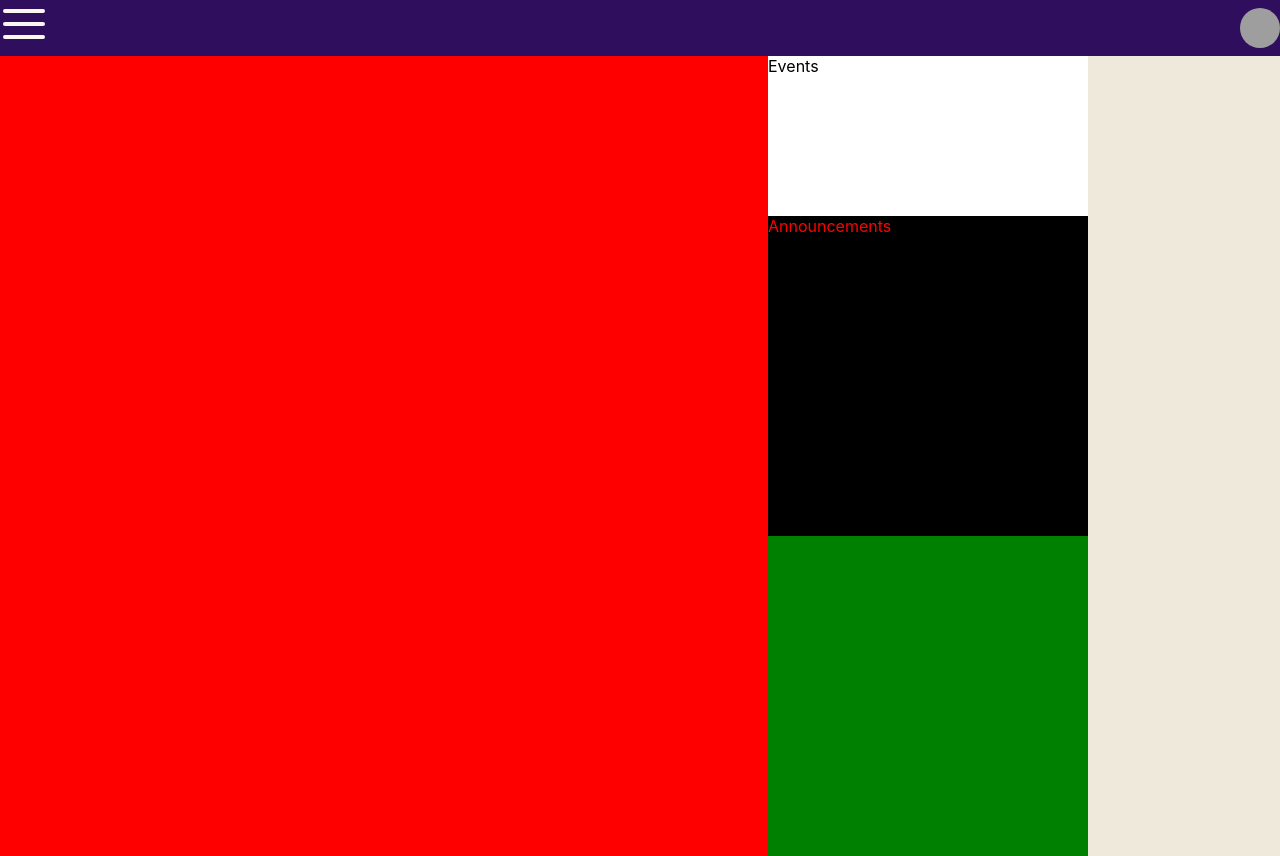
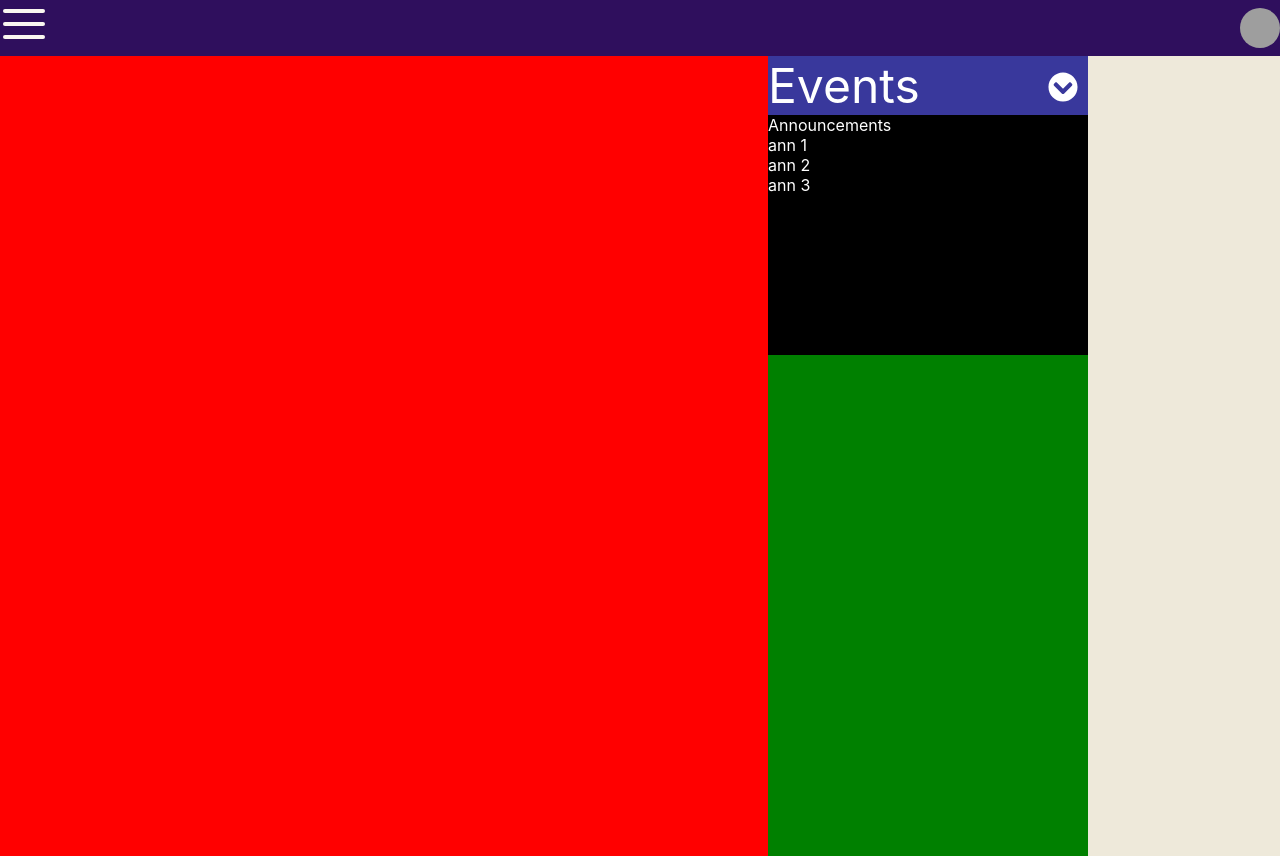
Before and after one commit to IN-Accurate/alumni-portal-rset, a React (Create React App) app in the folder client/: page / in a window 1280 px wide. Built offline with nearby package versions, Linux system fonts and the light colour scheme; grey boxes are pictures that could not be loaded.

Commit message:
Add some event-cont content

```diff
--- a/client/src/CSS/Announcements.css
+++ b/client/src/CSS/Announcements.css
@@ -1,3 +1,3 @@
 .ann-cont {
-  color: red;
+  color: white;
 }
--- /dev/null
+++ b/client/src/CSS/Events.css
@@ -0,0 +1,37 @@
+.event-container {
+  background-color: rgb(57, 56, 156);
+  width: 100%;
+}
+
+.event-hero {
+  display: flex;
+  flex-direction: row;
+  justify-content: space-between;
+  align-items: center;
+  font-size: 48px;
+  color: white;
+  cursor: pointer;
+}
+
+.event-icon {
+  cursor: pointer;
+  font-size: 30px;
+  padding-top: 10px;
+  padding-right: 10px;
+}
+.rotate-both-icon {
+  transition: transform 500ms ease-in-out;
+}
+.rotate-icon {
+  transform: rotate(180deg);
+}
+
+.event-list {
+  overflow: hidden;
+  max-height: 0;
+  transition: max-height 0.5s ease;
+}
+
+.event-list-show {
+  max-height: 30vh;
+}
--- a/client/src/CSS/Home.css
+++ b/client/src/CSS/Home.css
@@ -28,18 +28,13 @@
   flex-direction: column;
 }
 
-.home-bot-right-1 {
-  background-color: white;
-  height: 20vh;
-  width: 25vw;
-}
-
-.home-bot-right-2 {
+.ann-cont {
   background-color: black;
-  height: 20vh;
+  width: 100%;
+  height: 30vh;
 }
 
 .home-bot-right-3 {
   background-color: purple;
-  width: 25vw;
+  width: 100%;
 }
--- a/client/src/Pages/Announcements.js
+++ b/client/src/Pages/Announcements.js
@@ -1,7 +1,15 @@
 import React from 'react';
 import '../CSS/Announcements.css';
 function Announcements() {
-  return <div className='ann-cont'>Announcements</div>;
+  let ann_data = ['ann 1', 'ann 2', 'ann 3'];
+  return (
+    <div className='ann-cont'>
+      <div>Announcements</div>
+      {ann_data &&
+        ann_data.length > 0 &&
+        ann_data.map((data, index) => <div key={index}>{data}</div>)}
+    </div>
+  );
 }
 
 export default Announcements;
--- a/client/src/Pages/Events.js
+++ b/client/src/Pages/Events.js
@@ -1,7 +1,36 @@
-import React from 'react';
+import { useState } from 'react';
+import { FaChevronCircleDown } from 'react-icons/fa';
+import '../CSS/Events.css';
 
 function Events() {
-  return <div>Events</div>;
+  let event_data = ['event 1', 'event 2', 'event 3'];
+  const [showAllEvents, setShowAllEvents] = useState(false);
+
+  const toggleShowAllEvents = () => {
+    setShowAllEvents(!showAllEvents);
+  };
+
+  return (
+    <div className='event-container'>
+      <div className='event-hero' onClick={toggleShowAllEvents}>
+        Events
+        <span className='event-icon' onClick={toggleShowAllEvents}>
+          <FaChevronCircleDown
+            className={
+              showAllEvents
+                ? 'rotate-icon rotate-both-icon '
+                : 'rotate-both-icon '
+            }
+          />
+        </span>
+      </div>
+      <div className={`event-list ${showAllEvents ? 'event-list-show' : ''}`}>
+        {event_data.map((data, index) => (
+          <div key={index}>{data}</div>
+        ))}
+      </div>
+    </div>
+  );
 }
 
 export default Events;
--- a/client/src/Pages/Home.js
+++ b/client/src/Pages/Home.js
@@ -12,12 +12,8 @@ function Home() {
       <div className='home-bot' id='home-bot'>
         <div className='home-bot-left' id='home-bot-left'></div>
         <div className='home-bot-right'>
-          <div className='home-bot-right-1'>
-            <Events />
-          </div>
-          <div className='home-bot-right-2'>
-            <Announcements />
-          </div>
+          <Events className='event-cont' />
+          <Announcements />
           <div className='home-bot-right-2'></div>
         </div>
       </div>
```
